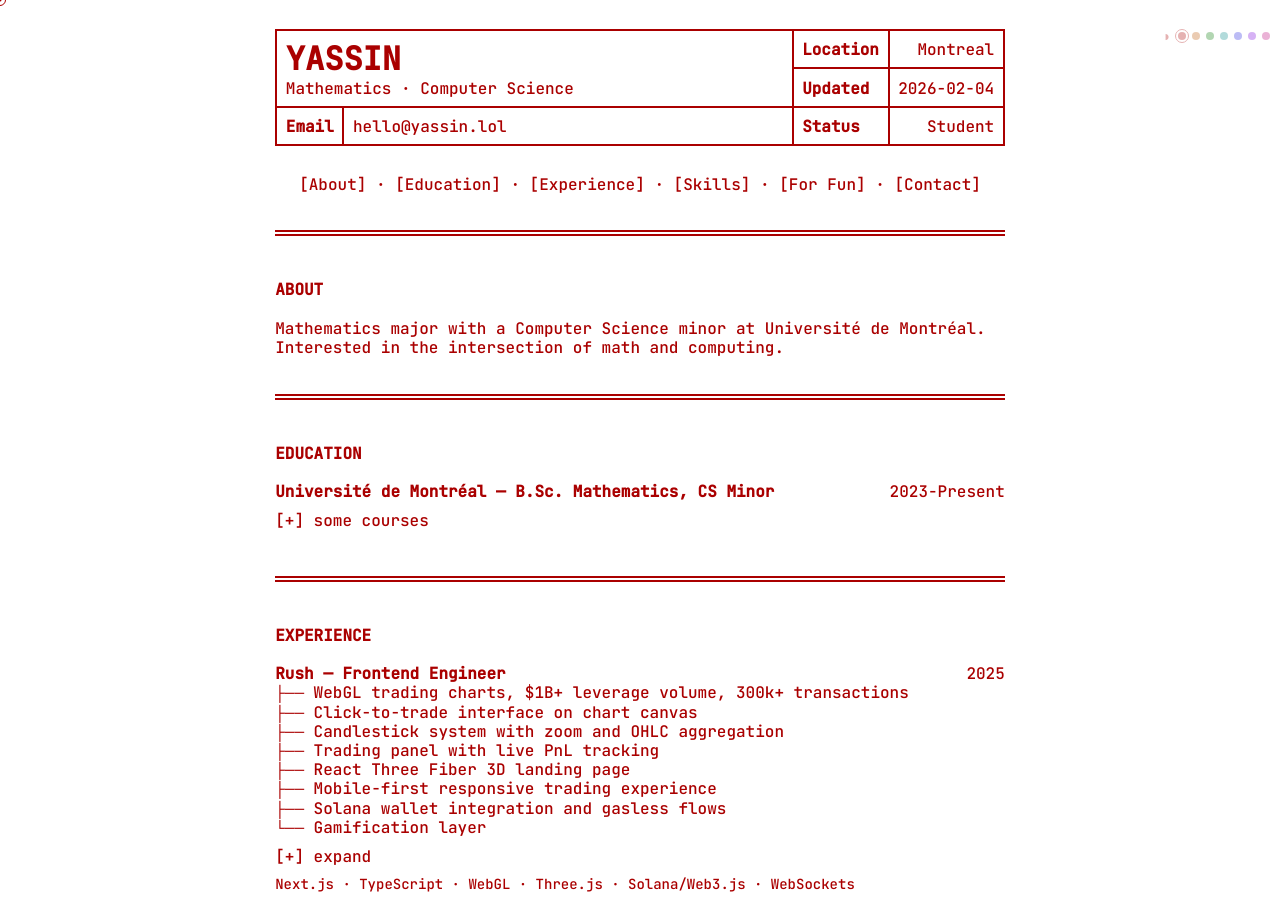
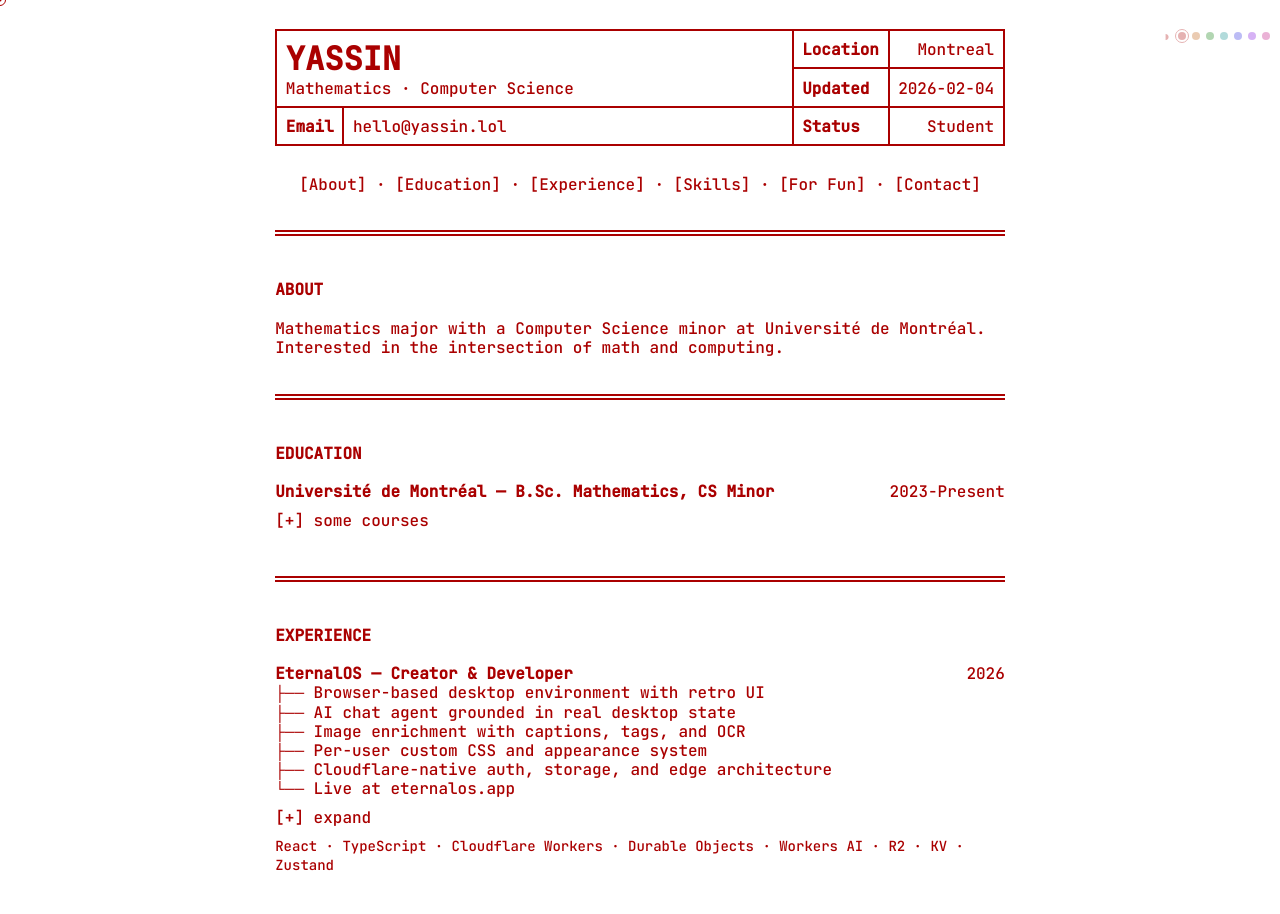
Before and after one commit to starlightglim/portfolio, a Vue app: page / in a window 1280 px wide. Shown: the top 914 px of the page. Built offline with nearby package versions, Linux system fonts and the light colour scheme.

Commit message:
eternalos added

```diff
--- a/src/components/Experience.vue
+++ b/src/components/Experience.vue
@@ -52,6 +52,41 @@ const handleMagmaLeave = () => {
 <template>
   <section id="experience">
     <h2>Experience</h2>
+
+        <div class="job">
+      <div class="job-header">
+        <strong>EternalOS — Creator &amp; Developer</strong>
+        <span class="date">2026</span>
+      </div>
+      <pre v-if="!expanded.eternalos"><span class="hl">├── Browser-based desktop environment with retro UI</span>
+<span class="hl">├── AI chat agent grounded in real desktop state</span>
+<span class="hl">├── Image enrichment with captions, tags, and OCR</span>
+<span class="hl">├── Per-user custom CSS and appearance system</span>
+<span class="hl">├── Cloudflare-native auth, storage, and edge architecture</span>
+<span class="hl">└── Live at <a href="https://eternalos.app" target="_blank">eternalos.app</a></span></pre>
+      <pre v-else><span class="hl">├── Browser-based desktop environment with retro UI</span>
+<span class="dim">│   └── Draggable icons, resizable windows, folder browsing,
+│       and file viewers for images, text, audio, video, and PDFs</span>
+<span class="hl">├── AI chat agent grounded in real desktop state</span>
+<span class="dim">│   └── Built "Ask Eternal" using Cloudflare Agents with structured
+│       tools for search, overview, and approval-based mutations</span>
+<span class="hl">├── Image enrichment with captions, tags, and OCR</span>
+<span class="dim">│   └── Async Workers AI pipeline extracts captions, tags, text,
+│       and dominant colors on upload for searchable metadata</span>
+<span class="hl">├── Per-user custom CSS and appearance system</span>
+<span class="dim">│   └── Full theming with color controls, wallpaper, border radius,
+│       shadows, and a live custom CSS editor with history</span>
+<span class="hl">├── Cloudflare-native auth, storage, and edge architecture</span>
+<span class="dim">│   └── JWT auth via Workers, Durable Objects for per-user state,
+│       KV for session indexing, R2 for file storage</span>
+<span class="hl">└── Live at <a href="https://eternalos.app" target="_blank">eternalos.app</a></span>
+<span class="dim">    └── Public visitor view, real-time desktop sharing,
+        and snapshot caching at the edge</span></pre>
+      <a class="toggle" @click.prevent="expanded.eternalos = !expanded.eternalos">
+        {{ expanded.eternalos ? '[-] collapse' : '[+] expand' }}
+      </a>
+      <p class="tech">React · TypeScript · Cloudflare Workers · Durable Objects · Workers AI · R2 · KV · Zustand</p>
+    </div>
 
     <div
       class="job"
```
